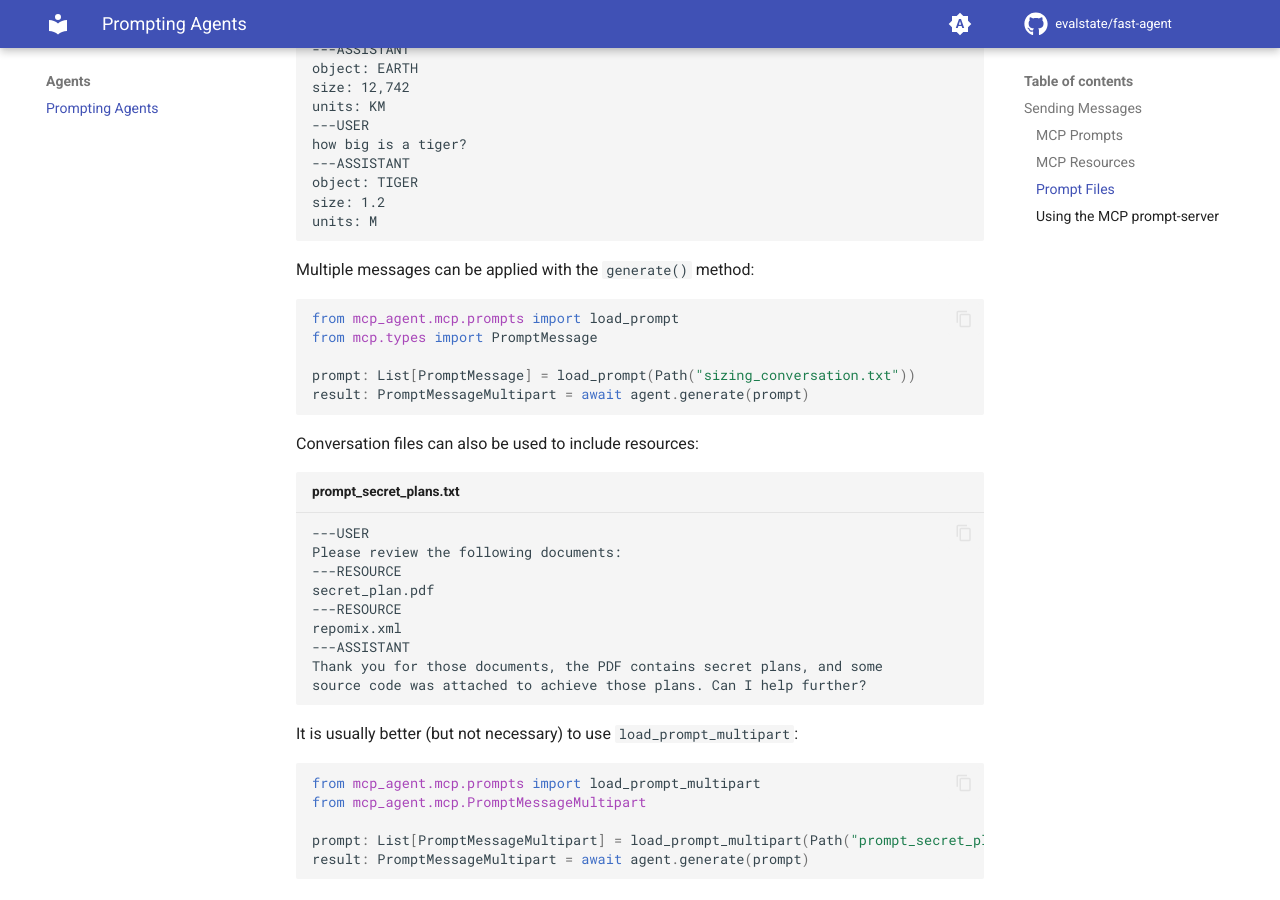
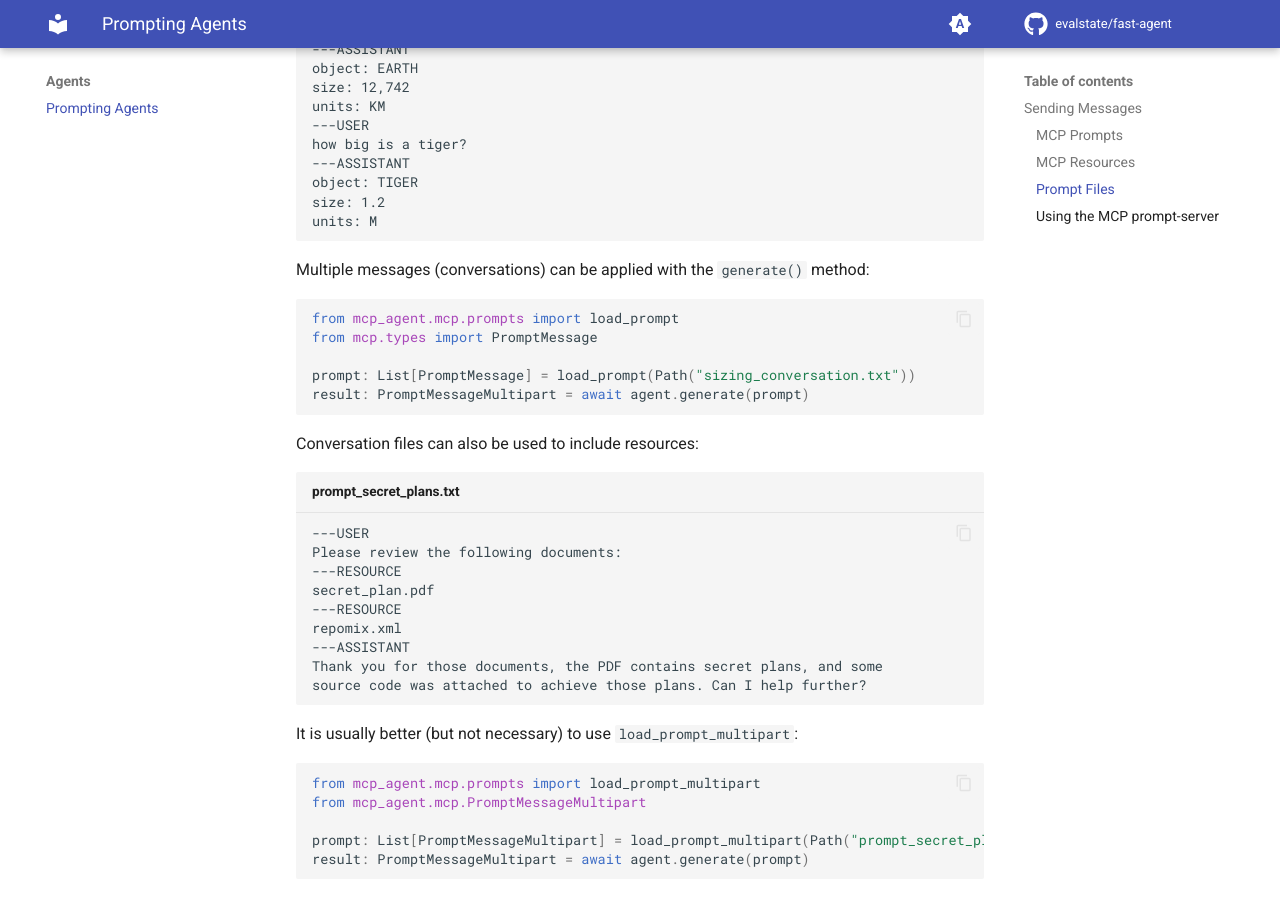
Before and after one commit to evalstate/fast-agent-docs, an MkDocs documentation site: the page built from docs/agents/prompting.md, in a window 1280 px wide and 900 px high, scrolled down 2524 px. Built offline with MkDocs 1.6.1 and Material for MkDocs 9.7.7, drawn with Linux system fonts in a browser that asks for light colours; comment, search, counter and statistics services are not loaded; part of the change alters nothing that is shown.

````diff
--- a/docs/agents/prompting.md
+++ b/docs/agents/prompting.md
@@ -127,7 +127,7 @@ size: 1.2
 units: M
 ```
 
-Multiple messages can be applied with the `generate()` method:
+Multiple messages (conversations) can be applied with the `generate()` method:
 
 ```python
 from mcp_agent.mcp.prompts import load_prompt
--- a/mkdocs.yml
+++ b/mkdocs.yml
@@ -58,7 +58,9 @@ plugins:
       files:
         - output: llms.txt
           inputs:
-            - agents/index.md
+            - agents/*.md
+            - models/*.md
+            - mcp/*.md
 extra:
   social:
     - icon: fontawesome/brands/discord
````
